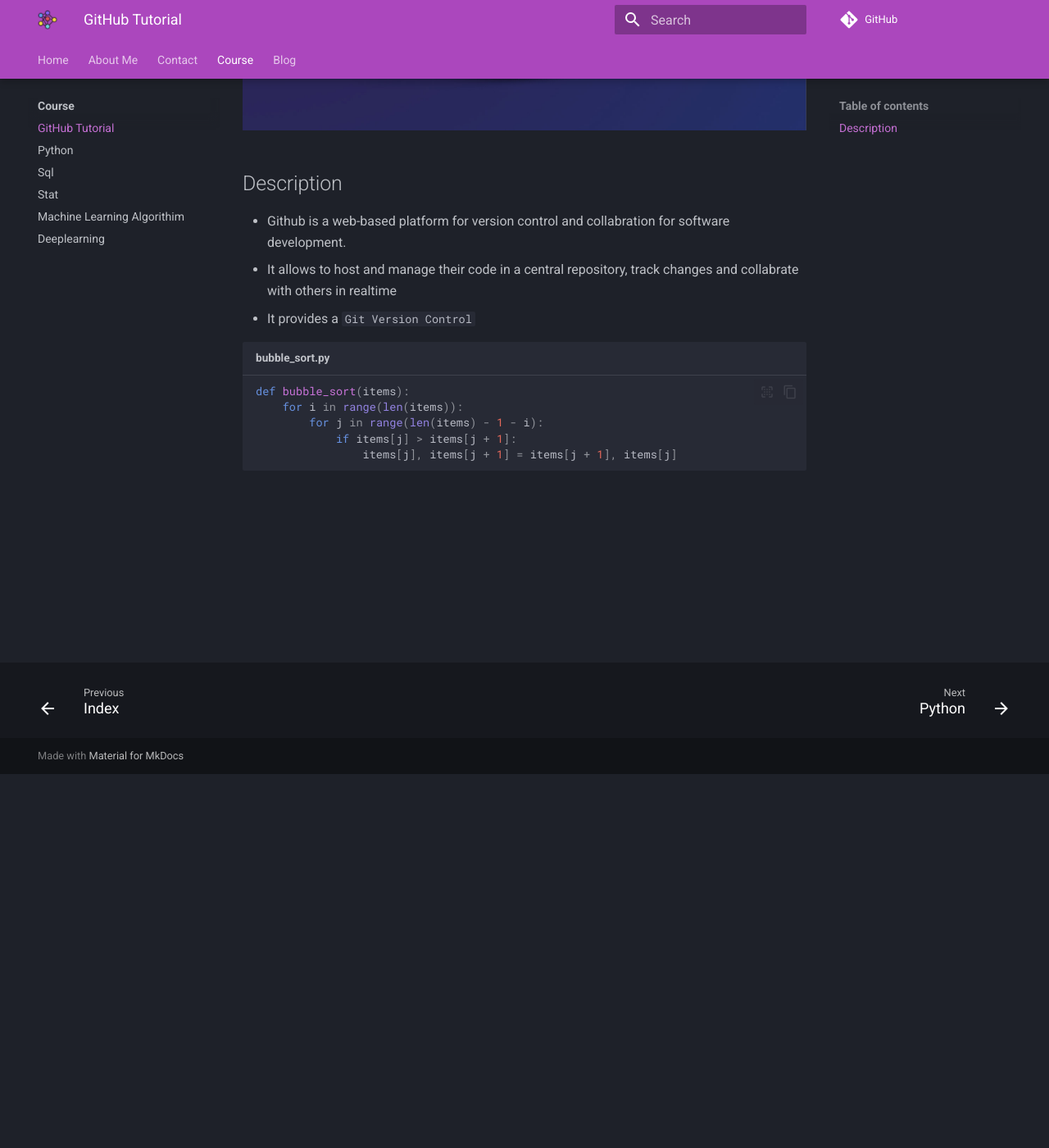
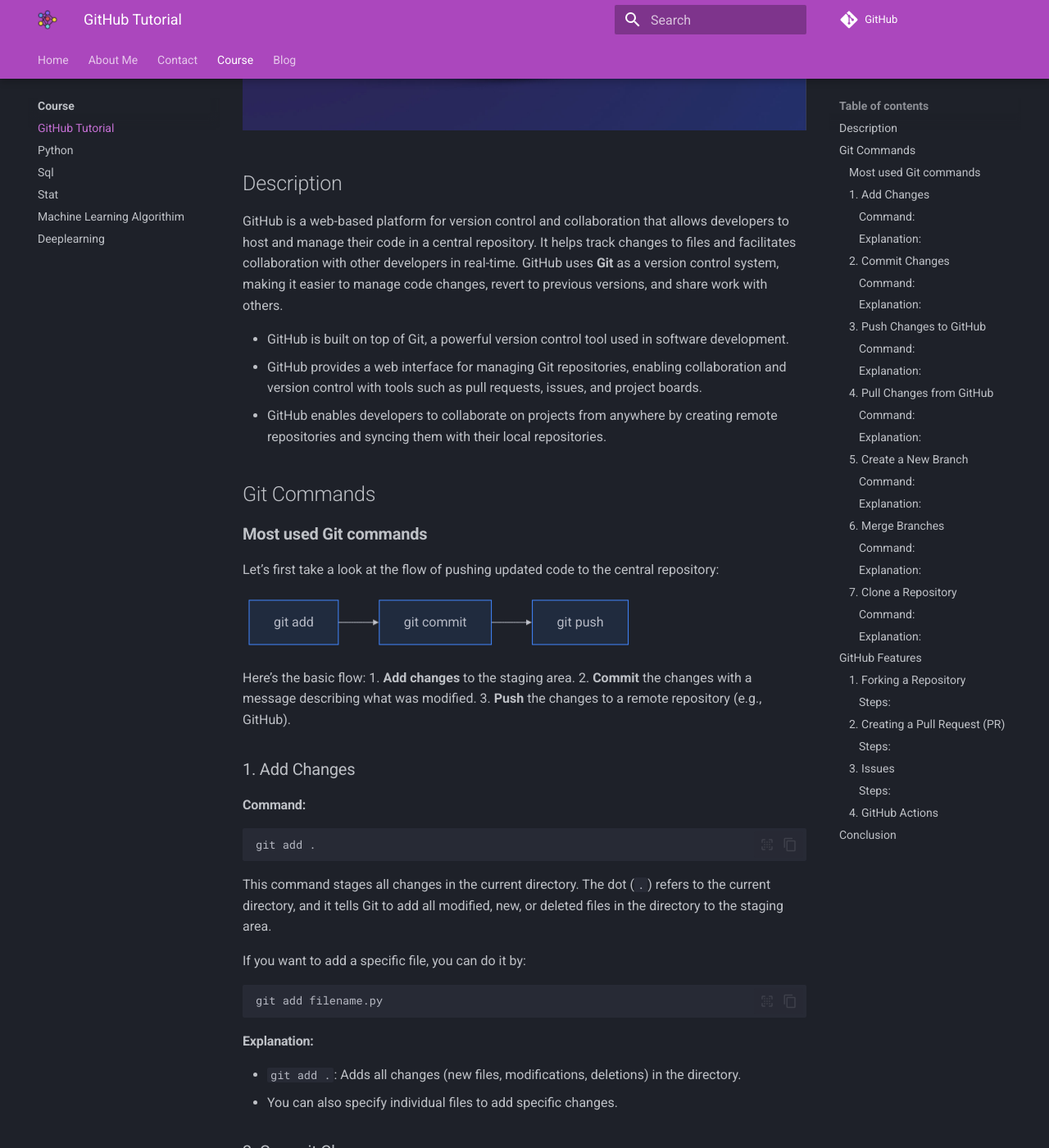
Before and after one commit to Harshwardhanpjadhav/The-Algorithmic-Mind, an MkDocs documentation site: the page built from docs/course/lists/github.md, in a window 1280 px wide and 1400 px high, scrolled down 456 px. Shown: the whole window at 82% size. Built offline with MkDocs 1.6.1 and Material for MkDocs 9.7.7, drawn with Linux system fonts in a browser that asks for light colours; comment, search, counter and statistics services are not loaded; some of the changed text lies outside the part shown.

Commit message:
`Updated GitHub tutorial with detailed Git commands and features`

````diff
--- a/docs/course/lists/github.md
+++ b/docs/course/lists/github.md
@@ -1,17 +1,163 @@
+
 # **GitHub Tutorial**
 
 ![GitHub](list_images/github.jpeg)
 
 ## Description
-- Github is a web-based platform for version control and collabration for software development.
-- It allows to host and manage their code in a central repository, track changes and collabrate with others in realtime
-- It provides a `Git Version Control`
+GitHub is a web-based platform for version control and collaboration that allows developers to host and manage their code in a central repository. It helps track changes to files and facilitates collaboration with other developers in real-time. GitHub uses **Git** as a version control system, making it easier to manage code changes, revert to previous versions, and share work with others.
 
+- GitHub is built on top of Git, a powerful version control tool used in software development.
+- GitHub provides a web interface for managing Git repositories, enabling collaboration and version control with tools such as pull requests, issues, and project boards.
+- GitHub enables developers to collaborate on projects from anywhere by creating remote repositories and syncing them with their local repositories.
 
-``` py title="bubble_sort.py"
-def bubble_sort(items):
-    for i in range(len(items)):
-        for j in range(len(items) - 1 - i):
-            if items[j] > items[j + 1]:
-                items[j], items[j + 1] = items[j + 1], items[j]
+## Git Commands
+
+### **Most used Git commands**
+
+Let’s first take a look at the flow of pushing updated code to the central repository:
+
+```mermaid
+graph LR
+  A[git add] --> B[git commit] --> C[git push];
 ```
+
+Here’s the basic flow:
+1. **Add changes** to the staging area.
+2. **Commit** the changes with a message describing what was modified.
+3. **Push** the changes to a remote repository (e.g., GitHub).
+
+### 1. Add Changes
+
+#### Command:
+```bash
+git add .
+```
+This command stages all changes in the current directory. The dot (`.`) refers to the current directory, and it tells Git to add all modified, new, or deleted files in the directory to the staging area.
+
+If you want to add a specific file, you can do it by:
+```bash
+git add filename.py
+```
+
+#### Explanation:
+- `git add .`: Adds all changes (new files, modifications, deletions) in the directory.
+- You can also specify individual files to add specific changes.
+
+### 2. Commit Changes
+
+#### Command:
+```bash
+git commit -m "Your commit message"
+```
+
+#### Explanation:
+- `git commit`: Takes the changes you’ve staged with `git add` and saves them to your local repository with a descriptive message.
+- **Commit message**: A short, meaningful message describing what has been changed in this commit. Example: `"Fix bug in user authentication"`.
+
+To see your commit history, use:
+```bash
+git log
+```
+
+This will display all previous commits with details like author, date, and commit message.
+
+### 3. Push Changes to GitHub
+
+#### Command:
+```bash
+git push origin main
+```
+
+#### Explanation:
+- `git push`: Sends the changes (committed locally) to the remote repository (GitHub).
+- `origin`: Refers to the default name for your remote repository.
+- `main`: Refers to the name of the branch you’re pushing to (commonly `main` or `master`).
+
+> **Note**: If your repository is new and hasn’t been connected to GitHub yet, you may need to set the remote URL first. Use the following command:
+```bash
+git remote add origin https://github.com/yourusername/yourrepository.git
+```
+
+### 4. Pull Changes from GitHub
+
+#### Command:
+```bash
+git pull origin main
+```
+
+#### Explanation:
+- `git pull`: Fetches the latest changes from the remote repository and merges them with your local repository.
+- `origin main`: Refers to pulling changes from the `main` branch of the `origin` remote repository.
+
+> **Note**: You should always pull before starting new work to ensure your local repository is up-to-date.
+
+### 5. Create a New Branch
+
+#### Command:
+```bash
+git checkout -b feature-branch
+```
+
+#### Explanation:
+- `git checkout -b feature-branch`: Creates a new branch called `feature-branch` and switches to it.
+- Branches are useful for working on different features or bug fixes independently without affecting the `main` branch.
+
+### 6. Merge Branches
+
+#### Command:
+```bash
+git merge feature-branch
+```
+
+#### Explanation:
+- `git merge`: Merges changes from a different branch (in this case, `feature-branch`) into the branch you are currently working on (e.g., `main`).
+
+### 7. Clone a Repository
+
+If you want to copy a repository from GitHub to your local machine:
+
+#### Command:
+```bash
+git clone https://github.com/username/repository.git
+```
+
+#### Explanation:
+- `git clone`: Copies the repository to your local machine, including all files and history.
+
+---
+
+## GitHub Features
+
+### 1. **Forking a Repository**
+- Forking is used to create a personal copy of someone else’s repository on GitHub. This is common in open-source projects where contributors fork the repository, make changes, and then submit those changes via a pull request.
+
+#### Steps:
+1. Go to the repository page on GitHub.
+2. Click on the **Fork** button at the top-right of the page.
+3. This creates a personal copy of the repository under your GitHub account.
+
+### 2. **Creating a Pull Request (PR)**
+- A Pull Request is a way to propose changes to a repository. You create a PR to notify the repository owners about your changes and request them to merge it into their codebase.
+
+#### Steps:
+1. Push your branch with changes to GitHub.
+2. Go to your repository on GitHub.
+3. Click on **Compare & Pull Request**.
+4. Write a meaningful description of what you’ve changed and click **Create Pull Request**.
+
+### 3. **Issues**
+- GitHub Issues are used to track bugs, tasks, or discussions about a repository.
+
+#### Steps:
+1. Navigate to the **Issues** tab of a repository.
+2. Click on **New Issue**.
+3. Fill in the title and description, and then click **Submit new issue**.
+
+### 4. **GitHub Actions**
+- GitHub Actions helps you automate workflows for continuous integration and continuous delivery (CI/CD). You can automate tasks like testing your code, deploying to servers, etc.
+
+---
+
+## Conclusion
+
+With GitHub, you can easily collaborate with others and manage your code efficiently. By using basic Git commands like `git add`, `git commit`, and `git push`, you can handle version control on your local machine and synchronize it with a remote repository hosted on GitHub. Whether you're working on personal projects or contributing to open-source, mastering Git and GitHub will make your development process much more organized and streamlined.
--- a/mkdocs.yml
+++ b/mkdocs.yml
@@ -69,6 +69,11 @@ nav:
 
 
 markdown_extensions:
+  - pymdownx.superfences:
+        custom_fences:
+          - name: mermaid
+            class: mermaid
+            format: !!python/name:pymdownx.superfences.fence_code_format
   - pymdownx.highlight:
       anchor_linenums: true
       line_spans: __span
````
